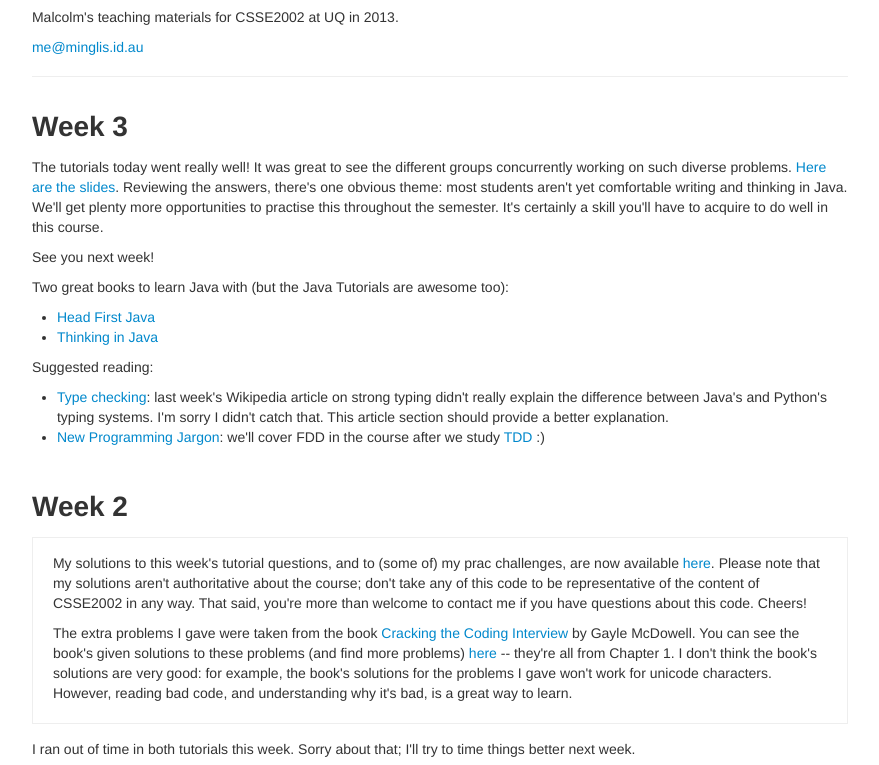
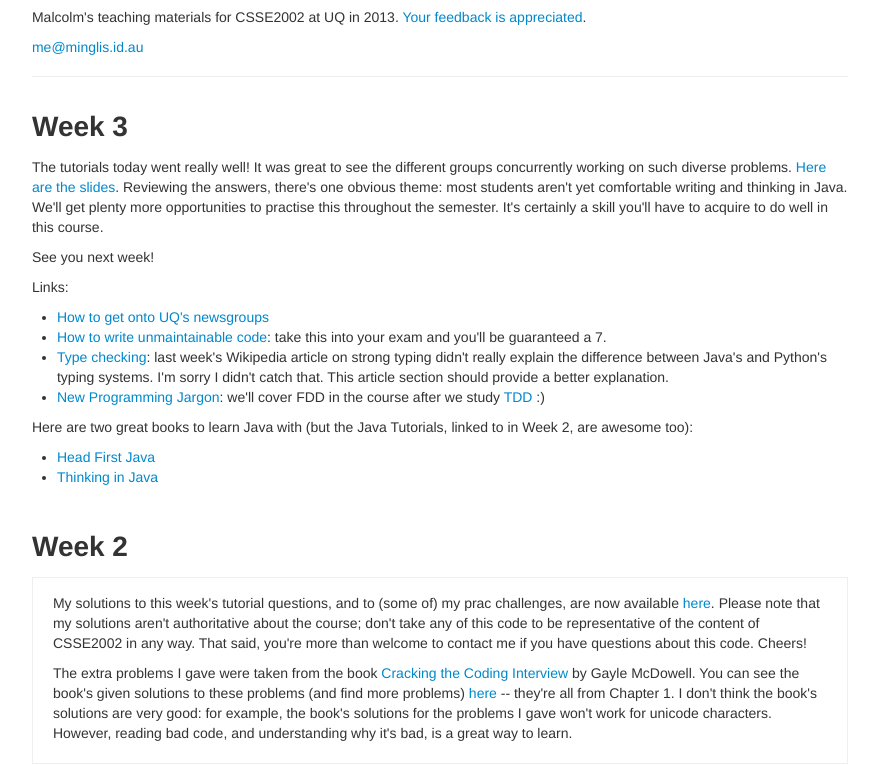
Before and after one commit to mcinglis/csse2002, a plain HTML site: page index.html in a window 1280 px wide. Shown: the part 63-828 px from the top of the page, without its empty margins (200-1079 px from the left). Drawn offline with Linux system fonts and the light colour scheme.

Commit message:
Add links

```diff
--- a/index.html
+++ b/index.html
@@ -37,7 +37,7 @@
       <div class="offset2 span8">
         <div class=page-header>
           <h1>Programming in the Large</h1>
-          <p>Malcolm's teaching materials for CSSE2002 at UQ in 2013.</p>
+          <p>Malcolm's teaching materials for CSSE2002 at UQ in 2013. <a href="https://docs.google.com/forms/d/1EGLjT4opjjQ-c3fi3sLGuINVOg7SCFtdF_92FoIo85E/viewform">Your feedback is appreciated</a>.</p>
           <p><a href=mailto:me@minglis.id.au>me@minglis.id.au</a></p>
         </div>
 
@@ -48,16 +48,18 @@
 
           <p>See you next week!</p>
 
-          <p>Two great books to learn Java with (but the Java Tutorials are awesome too):</p>
+          <p>Links:</p>
+          <ul>
+            <li><a href="http://student.eait.uq.edu.au/infrastructure/newsgroups.html">How to get onto UQ's newsgroups</a></li>
+            <li><a href="http://thc.org/root/phun/unmaintain.html">How to write unmaintainable code</a>: take this into your exam and you'll be guaranteed a 7.</li>
+            <li><a href="http://en.wikipedia.org/wiki/Static_typing#Type_checking">Type checking</a>: last week's Wikipedia article on strong typing didn't really explain the difference between Java's and Python's typing systems. I'm sorry I didn't catch that. This article section should provide a better explanation.</li>
+            <li><a href="http://www.codinghorror.com/blog/2012/07/new-programming-jargon.html">New Programming Jargon</a>: we'll cover FDD in the course after we study <a href="http://en.wikipedia.org/wiki/Test-driven_development">TDD</a> :)
+          </ul>
+
+          <p>Here are two great books to learn Java with (but the Java Tutorials, linked to in Week 2, are awesome too):</p>
           <ul>
             <li><a href="http://www.headfirstlabs.com/books/hfjava/">Head First Java</a></li>
             <li><a href="http://mindview.net/Books/TIJ4">Thinking in Java</a></li>
-          </ul>
-
-          <p>Suggested reading:</p>
-          <ul>
-            <li><a href="http://en.wikipedia.org/wiki/Static_typing#Type_checking">Type checking</a>: last week's Wikipedia article on strong typing didn't really explain the difference between Java's and Python's typing systems. I'm sorry I didn't catch that. This article section should provide a better explanation.</li>
-            <li><a href="http://www.codinghorror.com/blog/2012/07/new-programming-jargon.html">New Programming Jargon</a>: we'll cover FDD in the course after we study <a href="http://en.wikipedia.org/wiki/Test-driven_development">TDD</a> :)
           </ul>
 
         </section>
```
